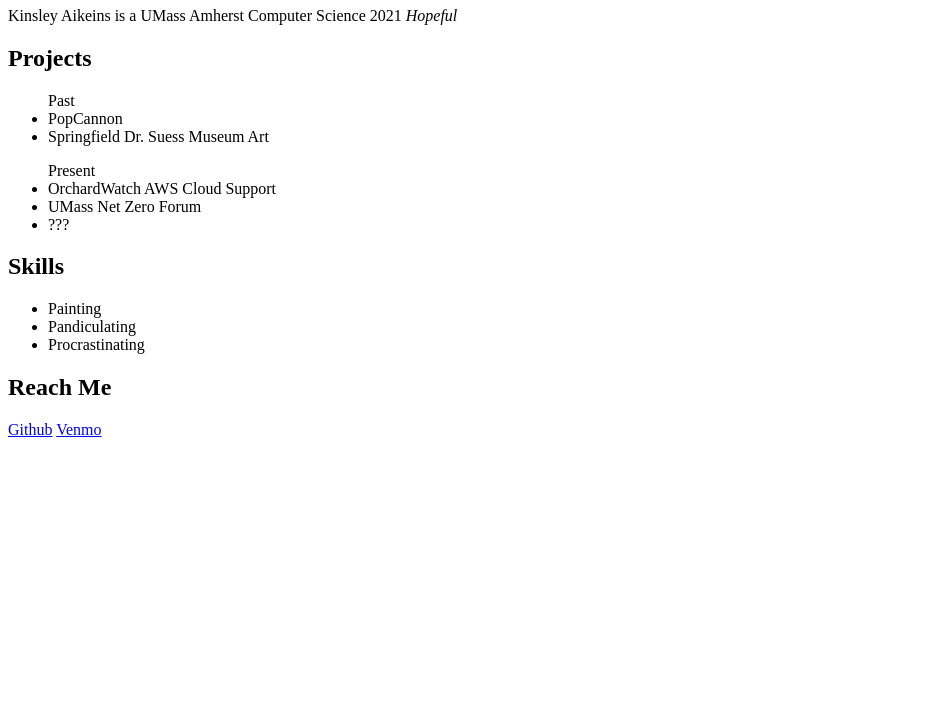
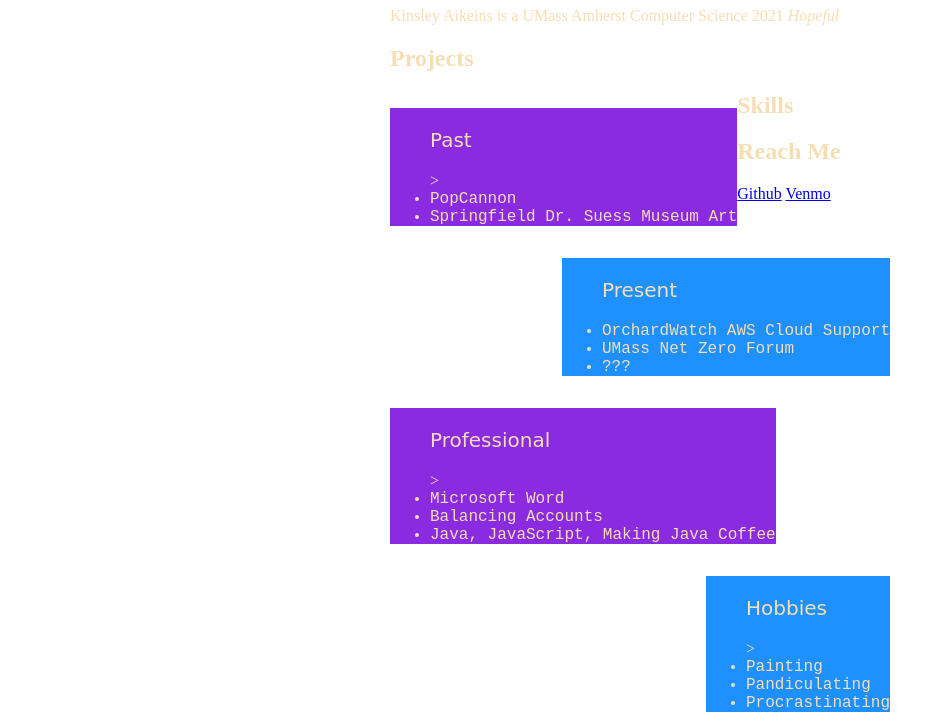
Before and after one commit to KinsleyWA/KinsleyWA.github.io, a plain HTML site: page index.html in a window 1280 px wide. Shown: the part 457-1185 px from the top of the page, without its empty margins (0-945 px from the left). Before the commit the page ends 912 px from the top, so only its background shows below. Drawn offline with Linux system fonts and the light colour scheme.

Commit message:
Styling Content

```diff
--- a/index.html
+++ b/index.html
@@ -1,37 +1,77 @@
 <!-- "Hello World" -->
 <!DOCTYPE html>
+<style>
+body{
+  background-image: "purpleSunset.jpg";
+  max-width: 500px;
+  margin: auto;
+  color:wheat;
+}
+
+.left{
+  float: left;
+  background-color:blueviolet;
+}
+
+.right{
+  float: right;
+  background-color: dodgerblue;
+}
+
+.listTitle{
+  font-family: cursive;
+  font-size: 20px;
+}
+
+.listItem{
+  font-family: monospace;
+  font-size: 16px;
+
+}
+
+
+</style>
+
 <html>
   <body>
-    <h1>Kinsley Aikeins</h1>
+    <h1 background-color: black>Kinsley Aikeins</h1>
     <img src = "robot.jpg" alt = "Profile Pic" width = "400" height = "300">
     <h1>About Me</h1>
     <p>Kinsley Aikeins is a UMass Amherst Computer Science 2021 <em>Hopeful</em></p>
     <p></p>
 
-
+    <div>
     <h2>Projects</h2>
 
-    <ul>Past
-      <li>PopCannon</li>
-      <li>Springfield Dr. Suess Museum Art</li>
+    <ul class= "left"><p class = "listTitle">Past</p>>
+      <li class = "listItem">PopCannon</li>
+      <li class = "listItem">Springfield Dr. Suess Museum Art</li>
     </ul>
-    <ul>Present
-      <li>OrchardWatch AWS Cloud Support</li>
-      <li>UMass Net Zero Forum</li>
-      <li>???</li>
+    <ul class= "right"><p class = "listTitle">Present</p>
+      <li class = "listItem">OrchardWatch AWS Cloud Support</li>
+      <li class = "listItem">UMass Net Zero Forum</li>
+      <li class = "listItem">???</li>
     </ul>
+    </div>
+    <div>
+    <h2>Skills</h2>
 
-    <h2>Skills</h2>
-    <ul>
-      <li>Painting</li>
-      <li>Pandiculating</li>
-      <li>Procrastinating</li>
+    <ul class = "left"> <p class = "listTitle">Professional</p>>
+      <li class = "listItem">Microsoft Word</li>
+      <li class = "listItem">Balancing Accounts</li>
+      <li class = "listItem">Java, JavaScript, Making Java Coffee</li>
     </ul>
-
+    <ul class = "right"> <p class = "listTitle">Hobbies</p>>
+      <li class = "listItem">Painting</li>
+      <li class = "listItem">Pandiculating</li>
+      <li class = "listItem">Procrastinating</li>
+    </ul>
+    </div>
+    <div>
     <h2>Reach Me</h2>
     <p><a href = "https://github.com/KinsleyWA">Github</a>
       <a href = "https://venmo.com/Kinsley-Aikeins">Venmo</a>
     </p>
-
+    </div>
   </body>
 </html>
```
Also changed, not shown: purpleSunset.jpg (added).
